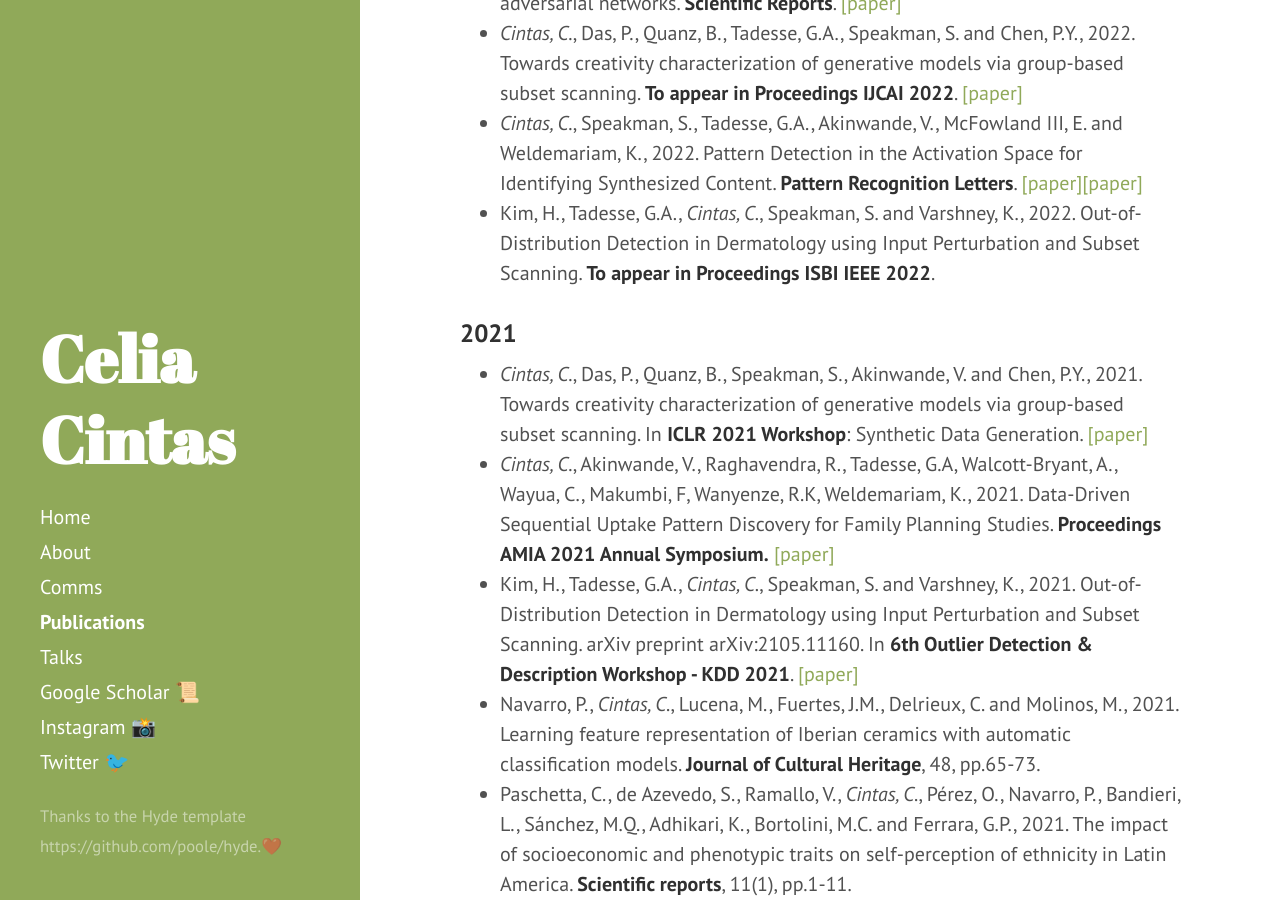
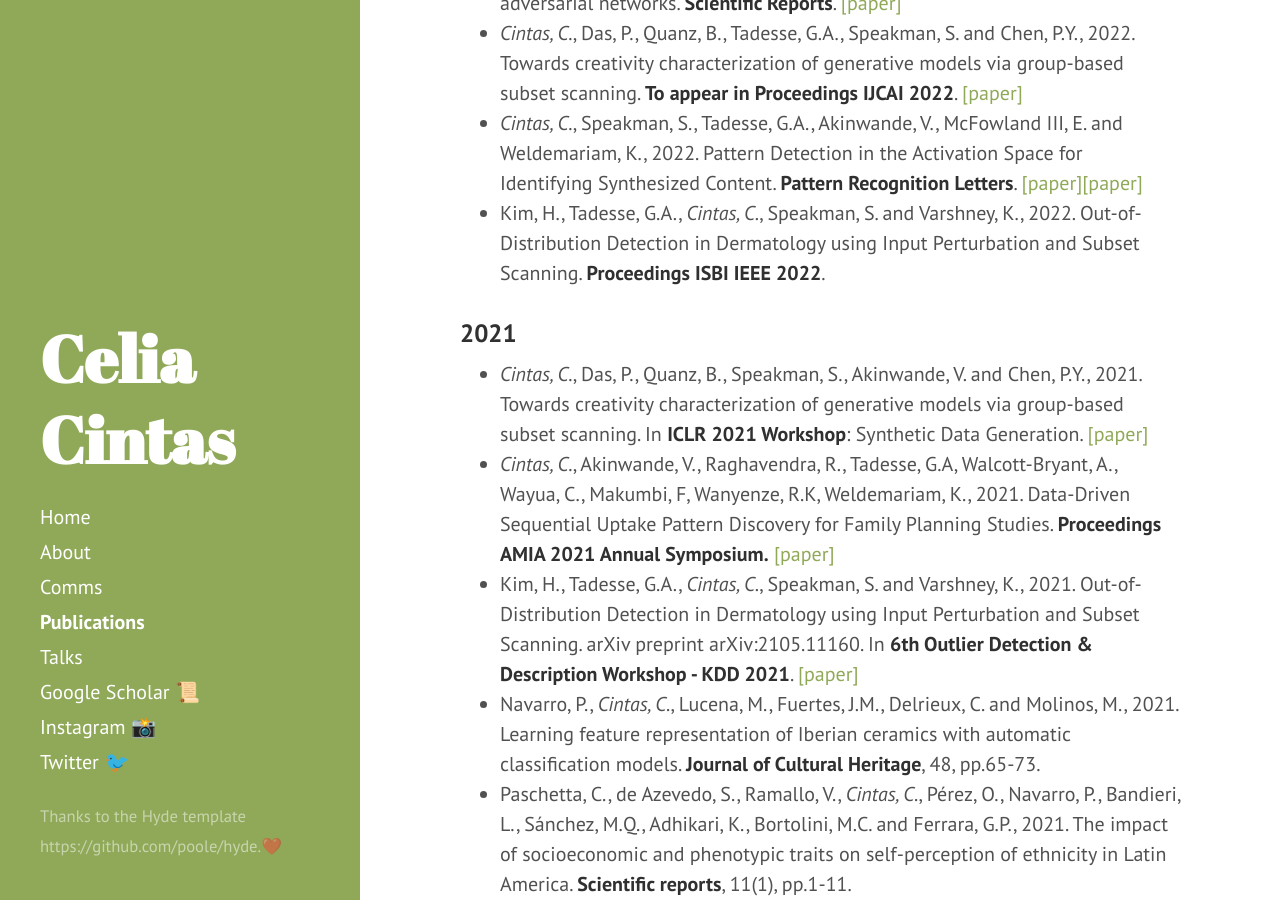
Before and after one commit to celiacintas/celiacintas.github.io, a Jekyll site: the page built from publications.md, in a window 1280 px wide and 900 px high, scrolled down 331 px. Built offline with Jekyll 4.4.1, drawn with Linux system fonts in a browser that asks for light colours.

Commit message:
Update publications.md

```diff
--- a/publications.md
+++ b/publications.md
@@ -10,7 +10,7 @@ title: Publications
 * Navarro, P., *Cintas, C.*, Lucena, M., Fuertes, J, M., Segura, R., Delrieux, C. & González-José, R. Reconstruction of Iberian ceramic potteries using generative adversarial networks. **Scientific Reports**. [[paper]](https://www.nature.com/articles/s41598-022-14910-7)
 * *Cintas, C.*, Das, P., Quanz, B., Tadesse, G.A., Speakman, S. and Chen, P.Y., 2022. Towards creativity characterization of generative models via group-based subset scanning. **To appear in Proceedings IJCAI 2022**. [[paper]](https://arxiv.org/pdf/2203.00523.pdf)
 * *Cintas, C.*, Speakman, S., Tadesse, G.A., Akinwande, V., McFowland III, E. and Weldemariam, K., 2022. Pattern Detection in the Activation Space for Identifying Synthesized Content. **Pattern Recognition Letters**. [[paper]](https://arxiv.org/pdf/2105.12479.pdf)[[paper]](https://www.sciencedirect.com/science/article/pii/S0167865521004372)
-* Kim, H., Tadesse, G.A., *Cintas, C.*, Speakman, S. and Varshney, K., 2022. Out-of-Distribution Detection in Dermatology using Input Perturbation and Subset Scanning. **To appear in Proceedings ISBI IEEE 2022**.
+* Kim, H., Tadesse, G.A., *Cintas, C.*, Speakman, S. and Varshney, K., 2022. Out-of-Distribution Detection in Dermatology using Input Perturbation and Subset Scanning. **Proceedings ISBI IEEE 2022**.
 
 
 ### 2021
```
